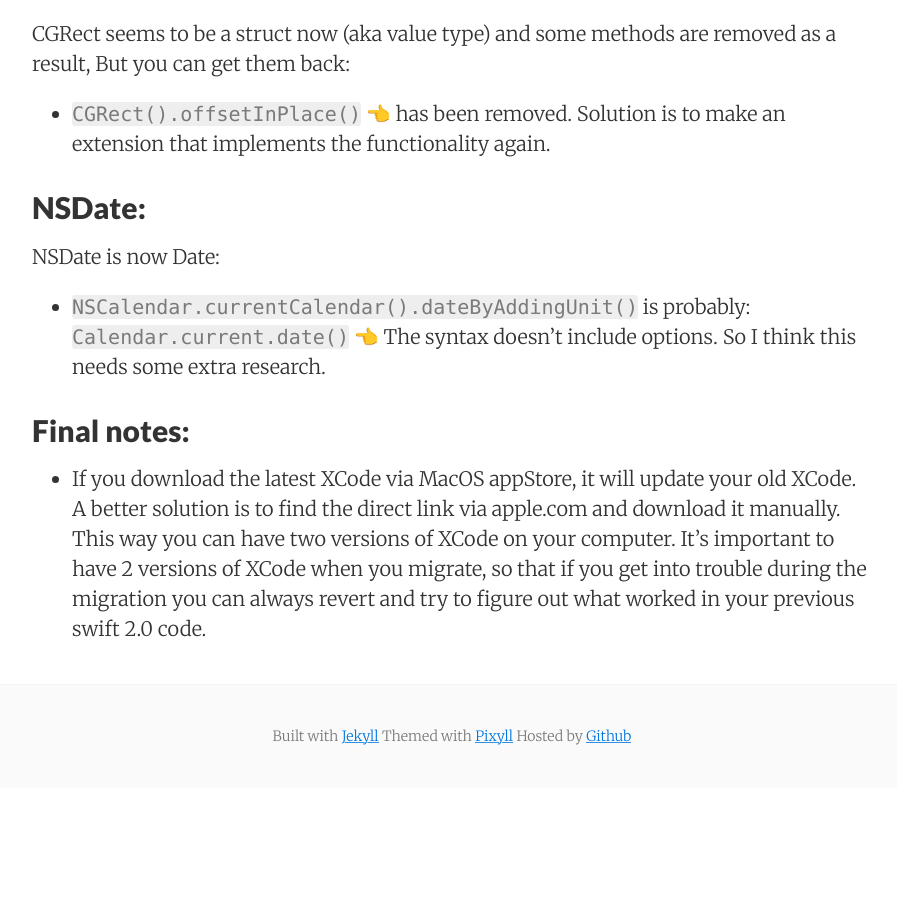
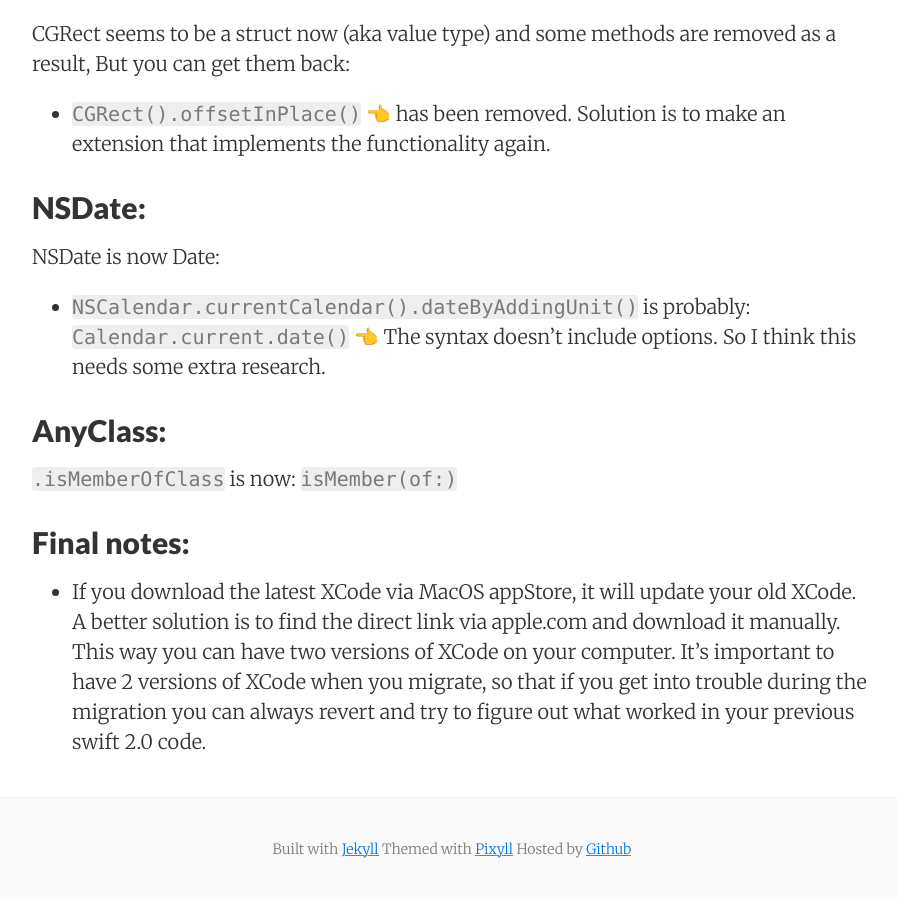
Before and after one commit to stylekit/stylekit.github.io, a Jekyll site: the page built from _posts/2017-01-12-swift-3-migration.md, in a window 1280 px wide and 900 px high, scrolled down 2932 px. Shown: the top 897 px of the window, without its empty margins (188-1085 px from the left). Built offline with Jekyll 4.4.1, drawn with Linux system fonts in a browser that asks for light colours; nearby versions of some CDN libraries; comment, search, counter and statistics services are not loaded; before the commit the page ends 3720 px from its top, so only the background shows below that.

Commit message:
Files modified: 1


Modified 1 file:
_posts/2017-01-12-swift-3-migration.md

```diff
--- a/_posts/2017-01-12-swift-3-migration.md
+++ b/_posts/2017-01-12-swift-3-migration.md
@@ -92,5 +92,8 @@ CGRect seems to be a struct now (aka value type) and some methods are removed as
 NSDate is now Date:
 - ``NSCalendar.currentCalendar().dateByAddingUnit()`` is probably: ``Calendar.current.date()`` 👈 The syntax doesn't include options. So I think this needs some extra research.
 
+## AnyClass:
+``.isMemberOfClass`` is now: ``isMember(of:)``
+
 ## Final notes:
 - If you download the latest XCode via MacOS appStore, it will update your old XCode. A better solution is to find the direct link via apple.com and download it manually. This way you can have two versions of XCode on your computer. It's important to have 2 versions of XCode when you migrate, so that if you get into trouble during the migration you can always revert and try to figure out what worked in your previous swift 2.0 code.
```
